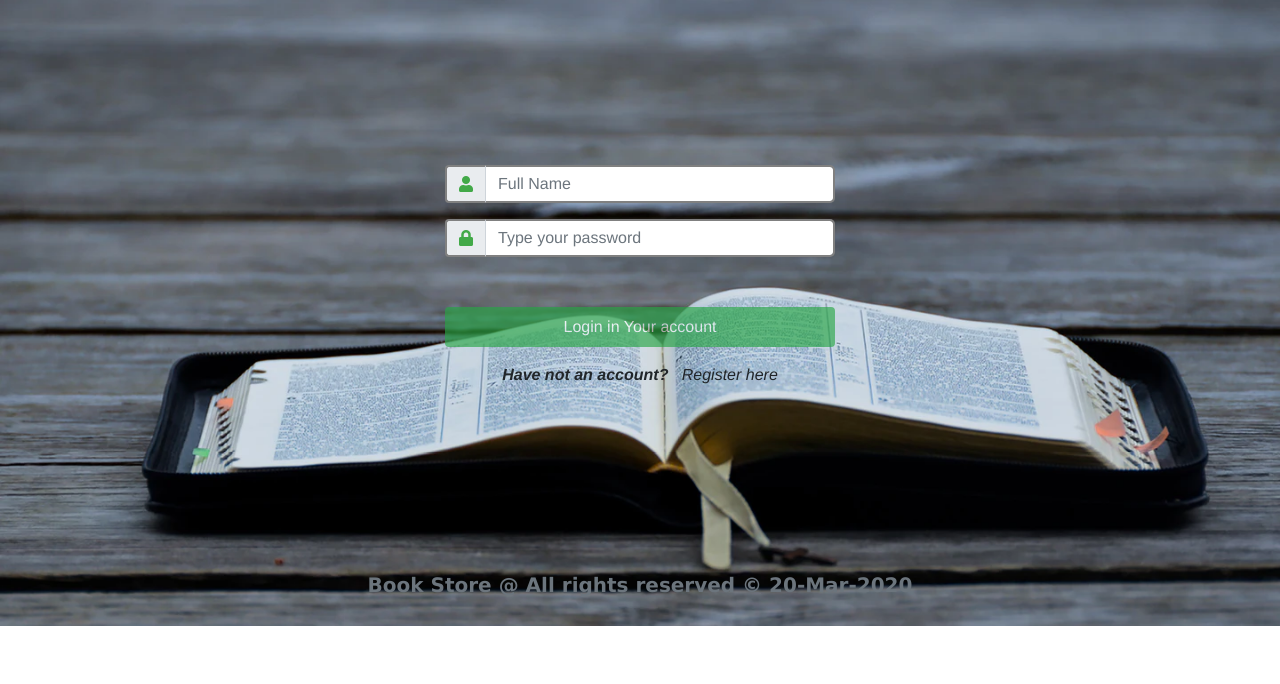
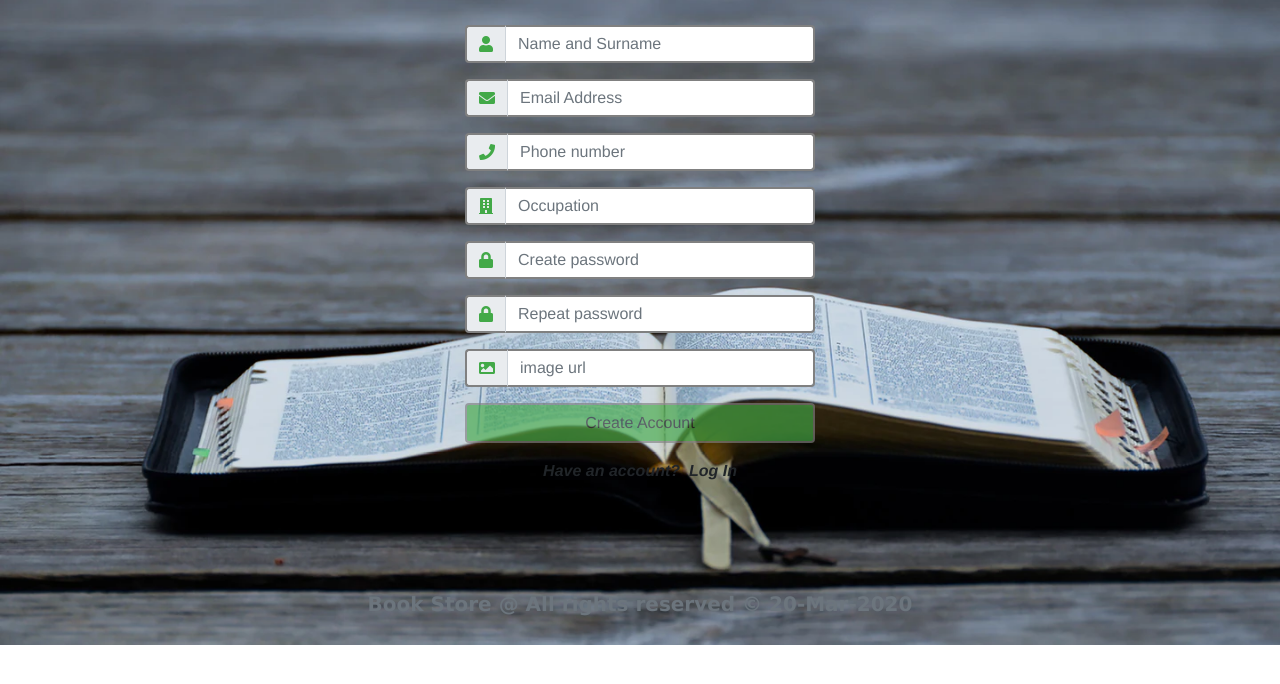
Before and after one commit to TodorovStanimir/vue-course-project, a Vue app: page / in a window 1280 px wide. Shown: the top 684 px of the page. Built offline with nearby package versions, Linux system fonts and the light colour scheme.

Commit message:
Added user register component

```diff
--- a/src/App.vue
+++ b/src/App.vue
@@ -1,18 +1,21 @@
 <template>
   <div id="app">
-    <login-user></login-user>
+    <!-- <login-user></login-user> -->
+    <register-user></register-user>
     <Footer></Footer>
   </div>
 </template>
 
 <script>
-import LoginUser from "./components/core/LoginUser.vue";
+// import LoginUser from "./components/core/LoginUser.vue";
+import RegisterUser from "./components/core/RegisterUser.vue";
 import Footer from "./components/core/Footer.vue";
 
 export default {
   name: "App",
   components: {
-    LoginUser,
+    // LoginUser,
+    RegisterUser,
     Footer
   }
 };
@@ -27,7 +30,7 @@ export default {
   /* color: #2c3e50; */
   display: block;
   width: auto;
-  height: initial;
+  height: auto;
   background-image: url("./assets/home.png");
   background-attachment: fixed;
   background-size: cover;
--- a/src/components/core/LoginUser.vue
+++ b/src/components/core/LoginUser.vue
@@ -2,8 +2,8 @@
   <div class="container">
     <link rel="stylesheet" href="https://use.fontawesome.com/releases/v5.8.1/css/all.css" />
     <div class="row">
-      <div class="col-lg-3"></div>
-      <div class="col-lg-6">
+      <div class="col-lg-4"></div>
+      <div class="col-lg-4">
         <form>
           <div class="form-group input-group">
             <div class="input-group-prepend">
@@ -14,18 +14,18 @@
             <input
               type="text"
               class="form-control"
-              placeholder="Full Name"
+              placeholder="Name and Surname"
               v-model="username"
               @blur="$v.username.$touch()"
               :class="{ 'invalid-touched': $v.username.$anyError, valid: !$v.username.invalid && $v.username.$dirty}"
             />
           </div>
           <div v-if="$v.username.$error">
-            <div class="req-field" v-if="!$v.username.required">This field is required!</div>
+            <div class="req-field" v-if="!$v.username.required">This field is required</div>
             <div
               class="info-field"
               v-else-if="!$v.username.$params.usernameValidator.alpha"
-            >Name shoud consists only letters!</div>
+            >Shoud be in format Xxxxx Xxxxx</div>
           </div>
           <div class="form-group input-group">
             <div class="input-group-prepend">
@@ -36,18 +36,18 @@
             <input
               type="password"
               class="form-control"
-              placeholder="Type your password"
+              placeholder="Password"
               v-model="password"
               @blur="$v.password.$touch()"
               :class="{ 'invalid-touched': $v.password.$anyError, valid: !$v.password.invalid && $v.password.$dirty}"
             />
           </div>
           <div v-if="$v.password.$error">
-            <div class="req-field" v-if="!$v.password.required">This field is required!</div>
+            <div class="req-field" v-if="!$v.password.required">This field is required</div>
             <div
               class="info-field"
               v-else-if="!$v.password.minLength"
-            >Password must have at least {{$v.password.$params.minLength.min}} signs!</div>
+            >Password must have at least {{$v.password.$params.minLength.min}} signs</div>
           </div>
           <div class="form-group">
             <button class="btn btn-success btn-block" :disabled="$v.$invalid">Login in Your account</button>
@@ -58,7 +58,7 @@
           </p>
         </form>
       </div>
-      <div class="col-lg-3"></div>
+      <div class="col-lg-4"></div>
     </div>
   </div>
 </template>
@@ -131,8 +131,8 @@ input {
   border-radius: 5px;
 }
 .container {
-  padding: 165px;
-  margin-bottom: -96vh;
+  padding-top: 165px;
+  margin-bottom: -69.5vh;
 }
 .text-center {
   font-style: italic;
--- a/src/components/core/RegisterUser.vue
+++ b/src/components/core/RegisterUser.vue
@@ -0,0 +1,295 @@
+<template>
+  <div class="container">
+    <link rel="stylesheet" href="https://use.fontawesome.com/releases/v5.8.1/css/all.css" />
+    <div class="row">
+      <div class="col-lg-4"></div>
+      <div class="col-lg-4">
+        <form>
+          <div class="form-group input-group">
+            <div class="input-group-prepend">
+              <span class="input-group-text">
+                <i class="fa fa-user"></i>
+              </span>
+            </div>
+            <input
+              type="text"
+              class="form-control"
+              placeholder="Name and Surname"
+              v-model="username"
+              @blur="$v.username.$touch()"
+              :class="{ 'invalid-touched': $v.username.$anyError, valid: !$v.username.invalid && $v.username.$dirty}"
+            />
+          </div>
+          <div v-if="$v.username.$error">
+            <div class="req-field" v-if="!$v.username.required">This field is required!</div>
+            <div
+              class="info-field"
+              v-else-if="!$v.username.$params.usernameValidator.alpha"
+            >Shoud be in format Xxxxx Xxxxx</div>
+          </div>
+          <div class="form-group input-group">
+            <div class="input-group-prepend">
+              <span class="input-group-text">
+                <i class="fa fa-envelope"></i>
+              </span>
+            </div>
+            <input
+              type="email"
+              class="form-control"
+              placeholder="Email Address"
+              v-model="email"
+              @blur="$v.email.$touch()"
+              :class="{ 'invalid-touched': $v.email.$anyError, valid: !$v.email.invalid && $v.email.$dirty}"
+            />
+          </div>
+          <div v-if="$v.email.$error">
+            <div class="req-field" v-if="!$v.email.required">This field is required!</div>
+            <div
+              class="info-field"
+              v-else-if="!$v.email.email"
+            >Email shoud be a valid email address, like example@example.extension!</div>
+          </div>
+          <div class="form-group input-group">
+            <div class="input-group-prepend">
+              <span class="input-group-text">
+                <i class="fa fa-phone"></i>
+              </span>
+            </div>
+            <input
+              type="text"
+              class="form-control"
+              placeholder="Phone number"
+              v-model="phoneNumber"
+              @blur="$v.phoneNumber.$touch()"
+              :class="{ 'invalid-touched': $v.phoneNumber.$anyError, valid: !$v.phoneNumber.invalid && $v.phoneNumber.$dirty}"
+            />
+          </div>
+          <div
+            class="info-field"
+            v-if="!$v.phoneNumber.phoneNumberValidator"
+          >Phone number should consists country code and at least 10 digits!</div>
+          <div v-else-if="$v.phoneNumber.$error">
+            <div class="req-field" v-if="!$v.phoneNumber.$required">This field is required!</div>
+          </div>
+          <div class="form-group input-group">
+            <div class="input-group-prepend">
+              <span class="input-group-text">
+                <i class="fa fa-building"></i>
+              </span>
+            </div>
+            <input
+              type="text"
+              class="form-control"
+              placeholder="Occupation"
+              v-model="occupation"
+              @blur="$v.occupation.$touch()"
+              :class="{ 'invalid-touched': $v.occupation.$anyError, valid: !$v.occupation.invalid && $v.occupation.$dirty }"
+            />
+          </div>
+          <div v-if="$v.occupation.$error">
+            <div class="req-field" v-if="!$v.occupation.required">This field is required!</div>
+            <div
+              class="info-field"
+              v-else-if="!$v.occupation.occupation"
+            >Occupation field should consists only letters!</div>
+          </div>
+          <div>
+            <div class="form-group input-group">
+              <div class="input-group-prepend">
+                <span class="input-group-text">
+                  <i class="fa fa-lock"></i>
+                </span>
+              </div>
+              <input
+                type="password"
+                class="form-control"
+                placeholder="Create password"
+                v-model="password"
+                @blur="$v.password.$touch()"
+                :class="{ 'invalid-touched': $v.password.$anyError, valid: !$v.password.invalid && $v.password.$dirty}"
+              />
+            </div>
+            <div
+              class="info-field"
+              v-if="!$v.password.passwordValidator"
+            >Password shoud consists between 3 and 16 symbols: letters and digits!</div>
+            <div class="req-field" v-else-if="$v.password.$error">This field is required!</div>
+
+            <div class="form-group input-group">
+              <div class="input-group-prepend">
+                <span class="input-group-text">
+                  <i class="fa fa-lock"></i>
+                </span>
+              </div>
+              <input
+                type="password"
+                class="form-control"
+                placeholder="Repeat password"
+                v-model="repeatPassword"
+                @blur="$v.repeatPassword.$touch()"
+                :class="{ 'invalid-touched': $v.repeatPassword.$anyError, valid: !$v.repeatPassword.invalid && $v.repeatPassword.$dirty}"
+              />
+            </div>
+            <div v-if="$v.repeatPassword.$error">
+              <div class="req-field" v-if="!$v.repeatPassword.required">This field is required!</div>
+              <div
+                class="info-field"
+                v-else
+              >Passwords do not match!</div>
+            </div>
+          </div>
+          <div class="form-group input-group">
+            <div class="input-group-prepend">
+              <span class="input-group-text">
+                <i class="fa fa-image"></i>
+              </span>
+            </div>
+            <input
+              type="url"
+              class="form-control"
+              placeholder="image url"
+              v-model="imageUrl"
+              @blur="$v.imageUrl.$touch()"
+              :class="{ 'invalid-touched': $v.imageUrl.$anyError, valid: !$v.imageUrl.invalid && $v.imageUrl.$dirty }"
+            />
+          </div>
+          <div v-if="$v.imageUrl.$error">
+            <div class="req-field" v-if="!$v.imageUrl.required">This field is required!</div>
+            <div
+              class="info-field"
+              v-else-if="!$v.imageUrl.url"
+            >Image URL must start with http or https!</div>
+          </div>
+          <div class="form-group">
+            <button type="submit" class="btn btn-block" :disabled="$v.$invalid">Create Account</button>
+          </div>
+          <p class="text-center">
+            <b>Have an account?&nbsp;&nbsp;</b>
+            <a routerLink="/profile/login">
+              <b>Log In</b>
+            </a>
+          </p>
+        </form>
+      </div>
+      <div class="col-lg-4"></div>
+    </div>
+  </div>
+</template>
+
+<script>
+import { validationMixin } from "vuelidate";
+import { required, email, alpha, url, sameAs } from "vuelidate/lib/validators";
+import { helpers } from "vuelidate/lib/validators";
+
+const usernameValidator = helpers.regex("alpha", /^[A-Z][a-z]+\s[A-Z][a-z]+$/);
+const phoneNumberValidator = helpers.regex("alpha", /^[+]{1}\d{10,}$/);
+const passwordValidator = helpers.regex(
+  "alpha",
+  /^(?=.*[A-Za-z])(?=.*\d)[A-Za-z\d]{3,16}$/
+);
+export default {
+  name: "RegisterUser",
+  mixins: [validationMixin],
+  data: function() {
+    return {
+      username: "",
+      email: "",
+      phoneNumber: "",
+      occupation: "",
+      password: "",
+      repeatPassword: "",
+      imageUrl: ""
+    };
+  },
+  validations: {
+    username: {
+      required,
+      usernameValidator
+    },
+    email: {
+      required,
+      email
+    },
+    phoneNumber: {
+      required,
+      phoneNumberValidator
+    },
+    occupation: {
+      required,
+      alpha
+    },
+    password: {
+      required,
+      passwordValidator
+    },
+    repeatPassword: {
+      required,
+      sameAsPassword: sameAs("password")
+    },
+    imageUrl: {
+      required,
+      url
+    }
+  }
+};
+</script>
+
+<style scoped>
+.container {
+  padding-top: 25px;
+  margin-bottom: -85vh;
+}
+
+input.valid {
+  border-left: 2px solid #42a948; /* green */
+}
+
+input.invalid-touched {
+  border-left: 2px solid #a94442; /* red */
+}
+
+.req-field {
+  background-color: #a94442;
+  height: auto;
+  margin-top: -10px;
+  margin-bottom: 10px;
+  border-radius: 5px;
+  text-align: center;
+  width: 180px;
+}
+
+.info-field {
+  background-color: #a94442;
+  height: auto;
+  margin-top: -10px;
+  margin-bottom: 10px;
+  border-radius: 5px;
+  text-align: center;
+  width: auto;
+}
+
+i {
+  color: #42a948;
+}
+
+span {
+  border-left: 2px solid grey;
+  border-top: 2px solid grey;
+  border-bottom: 2px solid grey;
+}
+
+input {
+  border-right: 2px solid grey;
+  border-top: 2px solid grey;
+  border-bottom: 2px solid grey;
+}
+
+.text-center {
+  font-style: italic;
+}
+
+button {
+  border: 2px solid grey;
+  background-color: #42a948;
+}
+</style>
--- a/src/main.js
+++ b/src/main.js
@@ -7,7 +7,7 @@ import moment from 'moment'
 Vue.config.productionTip = false;
 Vue.filter('formatDate', function(value){
   if (value) {
-    return moment(String(value)).format('DD-MMM-YYYY')
+    return moment(value).format('DD-MMM-YYYY');
   }
 });
 
```
